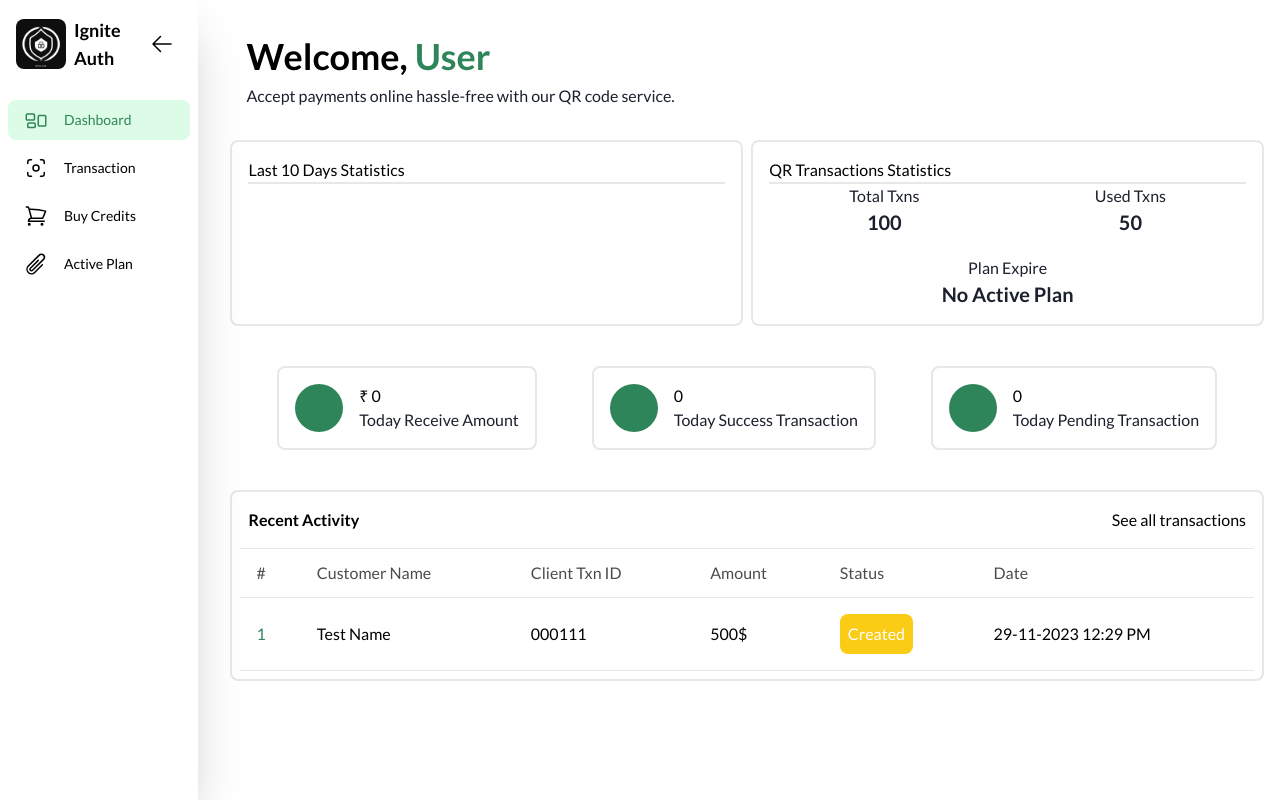
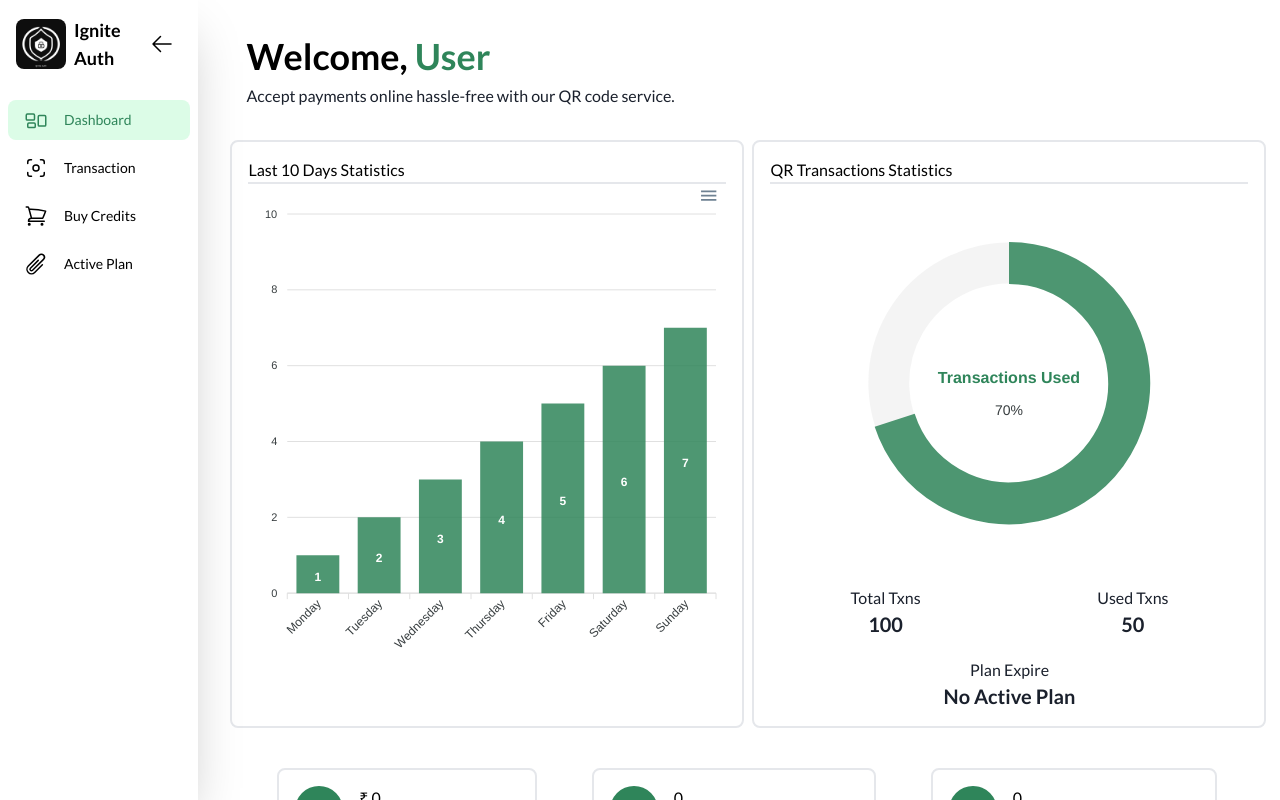
Before and after one commit to abhinnvyas/ignite-auth, a Next.js app: page /user in a window 1280 px wide. Built offline with nearby package versions, Linux system fonts and the light colour scheme.

Commit message:
Fixed the Charts, now everything is working

```diff
--- a/components/Dashboard/BarChart.jsx
+++ b/components/Dashboard/BarChart.jsx
@@ -1,8 +1,5 @@
-"use client";
 import React from "react";
-// import Chart from "react-apexcharts";
-import dynamic from "next/dynamic";
-const ApexCharts = dynamic(() => import("react-apexcharts"), { ssr: false });
+import Chart from "react-apexcharts";
 
 function BarChart() {
   const options = {
@@ -35,7 +32,7 @@ function BarChart() {
   ];
   return (
     <div>
-      <ApexCharts options={options} series={series} height={500} type="bar" />
+      <Chart options={options} series={series} height={500} type="bar" />
     </div>
   );
 }
--- a/components/Dashboard/RadialBar.jsx
+++ b/components/Dashboard/RadialBar.jsx
@@ -1,8 +1,5 @@
-"use client";
 import React from "react";
-// import Chart from "react-apexcharts";
-import dynamic from "next/dynamic";
-const ApexCharts = dynamic(() => import("react-apexcharts"), { ssr: false });
+import Chart from "react-apexcharts";
 
 function RadialBar({ UsedTxns }) {
   const options = {
@@ -10,14 +7,14 @@ function RadialBar({ UsedTxns }) {
       height: 350,
       type: "radialBar",
     },
-    series: [UsedTxns],
+    series: [70],
     labels: ["Transactions Used"],
     colors: ["#2F855A"],
   };
 
   return (
     <div className="">
-      <ApexCharts options={options} series={options.series} type="radialBar" />
+      <Chart options={options} series={options.series} type="radialBar" />
     </div>
   );
 }
--- a/components/Dashboard/Section2.jsx
+++ b/components/Dashboard/Section2.jsx
@@ -1,6 +1,10 @@
+"use client";
 import React, { useState } from "react";
-// import BarChart from "./BarChart";
-// import RadialBar from "./RadialBar";
+
+import dynamic from "next/dynamic";
+
+const BarChart = dynamic(() => import("./BarChart"), { ssr: false });
+const RadialBar = dynamic(() => import("./RadialBar"), { ssr: false });
 
 function Section2() {
   const [TotalTxns, setTotalTxns] = useState(100);
@@ -10,12 +14,14 @@ function Section2() {
       <div className="flex flex-col lg:flex-row lg:space-x-2 lg:space-y-0 space-y-2 mb-10 mt-4">
         <div className="border-2 p-4  rounded-lg flex-1">
           <h1 className="border-b-2">Last 10 Days Statistics</h1>
-          <div className="w-full">{/* <BarChart /> */}</div>
+          <div className="w-full">
+            <BarChart />
+          </div>
         </div>
         <div className="border-2 p-4 flex-1 rounded-lg ">
           <h1 className="border-b-2">QR Transactions Statistics</h1>
           <div className="w-full">
-            {/* <RadialBar UsedTxns={UsedTxns} /> */}
+            <RadialBar UsedTxns={UsedTxns} />
           </div>
           <div className="flex justify-between items-center mx-20">
             <div className="flex flex-col justify-center text-center">
```
